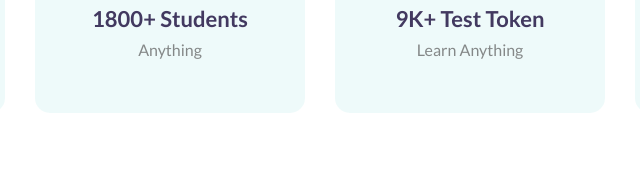
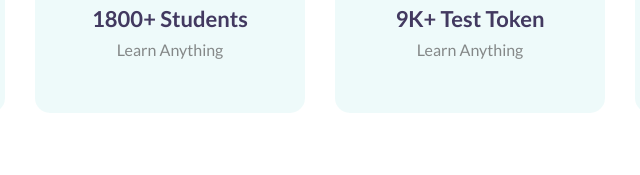
Before and after one commit to Tania415/E-school, a plain HTML site: page index.html in a window 1280 px wide. Shown: the part 762-937 px from the top of the page, 320-960 px from the left. Drawn offline with Linux system fonts and the light colour scheme.

Commit message:
Update index.html

```diff
--- a/index.html
+++ b/index.html
@@ -57,7 +57,7 @@
     		 <div class="feature">
     			<img src="img/pen 2.png" alt="pen 2">
     			<h3>1800+ Students </h3>
-    			<p> Anything</p>
+    			<p>Learn Anything</p>
     		 </div>
     	  </div>
     	<!-- col-4 -->
```
